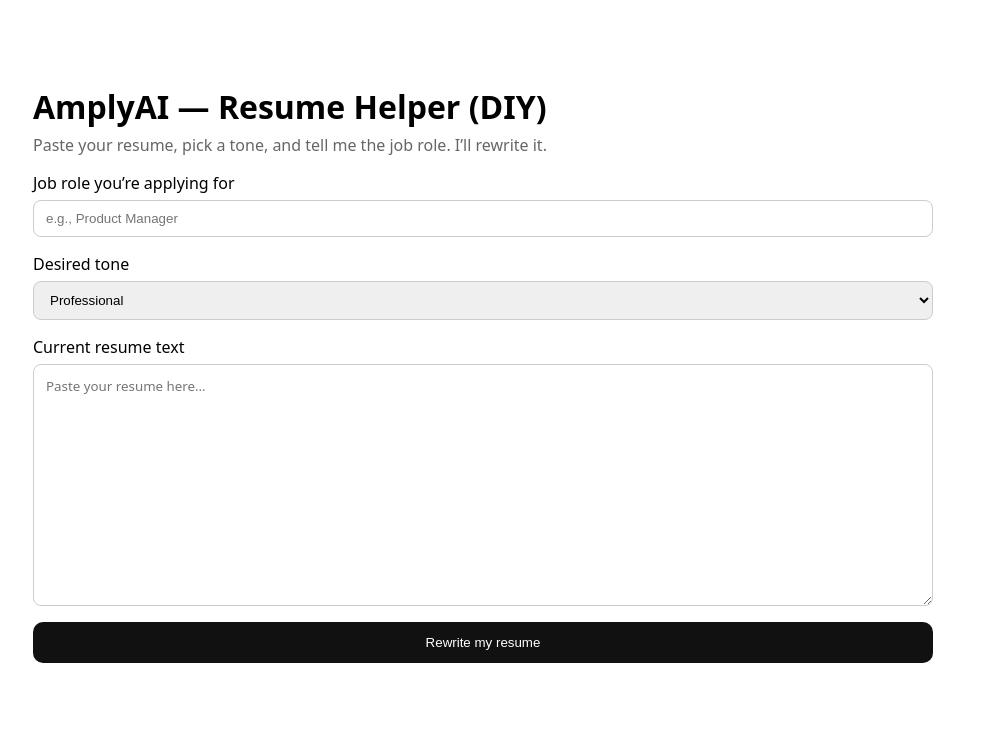
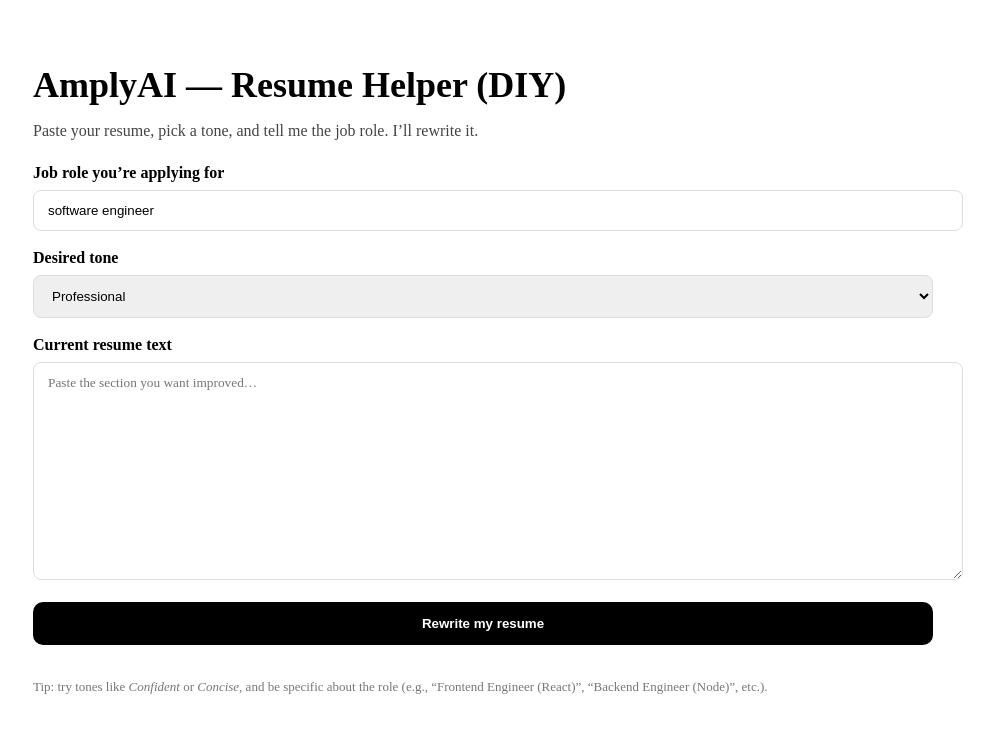
Before and after one commit to madevthevanthiran-maker/amplyai-chatbot, a Next.js app: page / in a window 1280 px wide. Shown: the top 732 px of the page, without its empty margins (157-1151 px from the left). Built offline with nearby package versions, Linux system fonts and the light colour scheme.

Commit message:
Update index.js

```diff
--- a/pages/index.js
+++ b/pages/index.js
@@ -1,158 +1,183 @@
+// pages/index.js
+
 import { useState } from "react";
 
 export default function Home() {
-  const [jobRole, setJobRole] = useState("");
+  const [jobRole, setJobRole] = useState("software engineer");
   const [tone, setTone] = useState("Professional");
   const [resumeText, setResumeText] = useState("");
+  const [output, setOutput] = useState("");
   const [loading, setLoading] = useState(false);
-  const [error, setError] = useState("");
-  const [output, setOutput] = useState("");
+  const [errorMsg, setErrorMsg] = useState("");
 
-  const onSubmit = async (e) => {
+  const handleSubmit = async (e) => {
     e.preventDefault();
-    setError("");
+    setErrorMsg("");
     setOutput("");
+
+    // simple client-side validation that matches the server
+    if (!jobRole || !tone || !resumeText) {
+      setErrorMsg("Please fill in the job role, tone, and current resume text.");
+      return;
+    }
+
     setLoading(true);
-
     try {
-      const res = await fetch("/api/chat", {
+      const response = await fetch("/api/chat", {
         method: "POST",
-        headers: { "Content-Type": "application/json" },
+        headers: {
+          "Content-Type": "application/json",
+        },
         body: JSON.stringify({
-          job_role: jobRole,
+          jobRole,
           tone,
-          resume_text: resumeText,
+          resumeText,
         }),
       });
 
-      if (!res.ok) {
-        const t = await res.text();
-        throw new Error(t || `Request failed: ${res.status}`);
+      const data = await response.json();
+
+      if (!response.ok) {
+        // if your API returns { error: "..." }
+        setErrorMsg(data?.error || "Something went wrong.");
+      } else if (data?.error) {
+        setErrorMsg(data.error);
+      } else {
+        setOutput(data?.result || "");
       }
-
-      const data = await res.json();
-      // Expecting { text: "..." } from /api/chat
-      setOutput(data.text ?? JSON.stringify(data));
     } catch (err) {
-      setError(err.message || "Something went wrong");
+      setErrorMsg(err?.message || "Network error.");
     } finally {
       setLoading(false);
     }
   };
 
   return (
-    <main
-      style={{
-        maxWidth: 900,
-        margin: "40px auto",
-        padding: 24,
-        fontFamily: "system-ui, -apple-system, Segoe UI, Roboto, Arial",
-      }}
-    >
-      <h1 style={{ marginBottom: 6 }}>AmplyAI — Resume Helper (DIY)</h1>
-      <p style={{ color: "#666", marginTop: 0 }}>
+    <div style={{ maxWidth: 900, margin: "0 auto", padding: "2rem 1rem" }}>
+      <h1 style={{ fontSize: 36, fontWeight: 800, marginBottom: 8 }}>
+        AmplyAI — Resume Helper (DIY)
+      </h1>
+      <p style={{ color: "#444", marginBottom: 24 }}>
         Paste your resume, pick a tone, and tell me the job role. I’ll rewrite it.
       </p>
 
-      <form onSubmit={onSubmit} style={{ display: "grid", gap: 16 }}>
-        <label style={{ display: "grid", gap: 6 }}>
-          <span>Job role you’re applying for</span>
+      <form onSubmit={handleSubmit}>
+        {/* Job Role */}
+        <label style={{ fontWeight: 600, display: "block", marginBottom: 8 }}>
+          Job role you’re applying for
+        </label>
         <input
+          type="text"
           value={jobRole}
           onChange={(e) => setJobRole(e.target.value)}
-            placeholder="e.g., Product Manager"
-            required
+          placeholder="e.g., Software Engineer"
           style={{
-              padding: "10px 12px",
-              border: "1px solid #ccc",
+            width: "100%",
+            padding: "12px 14px",
             borderRadius: 8,
+            border: "1px solid #ddd",
+            marginBottom: 18,
           }}
         />
+
+        {/* Tone */}
+        <label style={{ fontWeight: 600, display: "block", marginBottom: 8 }}>
+          Desired tone
         </label>
-
-        <label style={{ display: "grid", gap: 6 }}>
-          <span>Desired tone</span>
         <select
           value={tone}
           onChange={(e) => setTone(e.target.value)}
           style={{
-              padding: "10px 12px",
-              border: "1px solid #ccc",
+            width: "100%",
+            padding: "12px 14px",
             borderRadius: 8,
+            border: "1px solid #ddd",
+            marginBottom: 18,
           }}
         >
           <option>Professional</option>
-            <option>Creative</option>
           <option>Friendly</option>
-            <option>Straightforward</option>
+          <option>Confident</option>
+          <option>Concise</option>
+          <option>Enthusiastic</option>
         </select>
+
+        {/* Resume Text */}
+        <label style={{ fontWeight: 600, display: "block", marginBottom: 8 }}>
+          Current resume text
         </label>
-
-        <label style={{ display: "grid", gap: 6 }}>
-          <span>Current resume text</span>
         <textarea
           value={resumeText}
           onChange={(e) => setResumeText(e.target.value)}
-            placeholder="Paste your resume here…"
-            required
           rows={12}
+          placeholder="Paste the section you want improved…"
           style={{
-              padding: 12,
-              border: "1px solid #ccc",
+            width: "100%",
+            padding: "12px 14px",
             borderRadius: 8,
+            border: "1px solid #ddd",
+            marginBottom: 18,
             fontFamily: "inherit",
           }}
         />
-        </label>
 
         <button
           type="submit"
           disabled={loading}
           style={{
-            padding: "12px 16px",
-            border: "1px solid transparent",
-            background: "#111",
+            width: "100%",
+            padding: "14px 18px",
+            borderRadius: 10,
+            background: "#000",
             color: "#fff",
-            borderRadius: 10,
+            border: "none",
+            fontWeight: 700,
             cursor: loading ? "not-allowed" : "pointer",
+            opacity: loading ? 0.6 : 1,
+            marginBottom: 16,
           }}
         >
           {loading ? "Rewriting…" : "Rewrite my resume"}
         </button>
       </form>
 
-      {error && (
+      {/* Error Message */}
+      {errorMsg ? (
         <div
           style={{
-            marginTop: 18,
-            padding: 12,
-            background: "#ffe8e8",
-            border: "1px solid #ffb3b3",
+            background: "#ffe6e6",
+            color: "#a30000",
+            border: "1px solid #ffc9c9",
+            padding: "12px 14px",
             borderRadius: 8,
-            color: "#b10000",
+            marginTop: 8,
           }}
         >
-          {error}
+          {errorMsg}
         </div>
-      )}
+      ) : null}
 
-      {output && (
-        <section style={{ marginTop: 24 }}>
-          <h2>Improved Resume</h2>
-          <textarea
-            readOnly
-            value={output}
-            rows={14}
+      {/* Output */}
+      {output ? (
+        <div
           style={{
-              width: "100%",
-              padding: 12,
-              border: "1px solid #ccc",
+            background: "#f8f9fb",
+            border: "1px solid #e6e8ef",
+            padding: "16px 18px",
             borderRadius: 8,
-              fontFamily: "inherit",
+            marginTop: 16,
+            whiteSpace: "pre-wrap",
           }}
-          />
-        </section>
-      )}
-    </main>
+        >
+          {output}
+        </div>
+      ) : null}
+
+      {/* Small helper note */}
+      <p style={{ color: "#777", marginTop: 18, fontSize: 13 }}>
+        Tip: try tones like <em>Confident</em> or <em>Concise</em>, and be specific
+        about the role (e.g., “Frontend Engineer (React)”, “Backend Engineer (Node)”, etc.).
+      </p>
+    </div>
   );
 }
```
Lines whose indentation alone changed are shown as unchanged.
